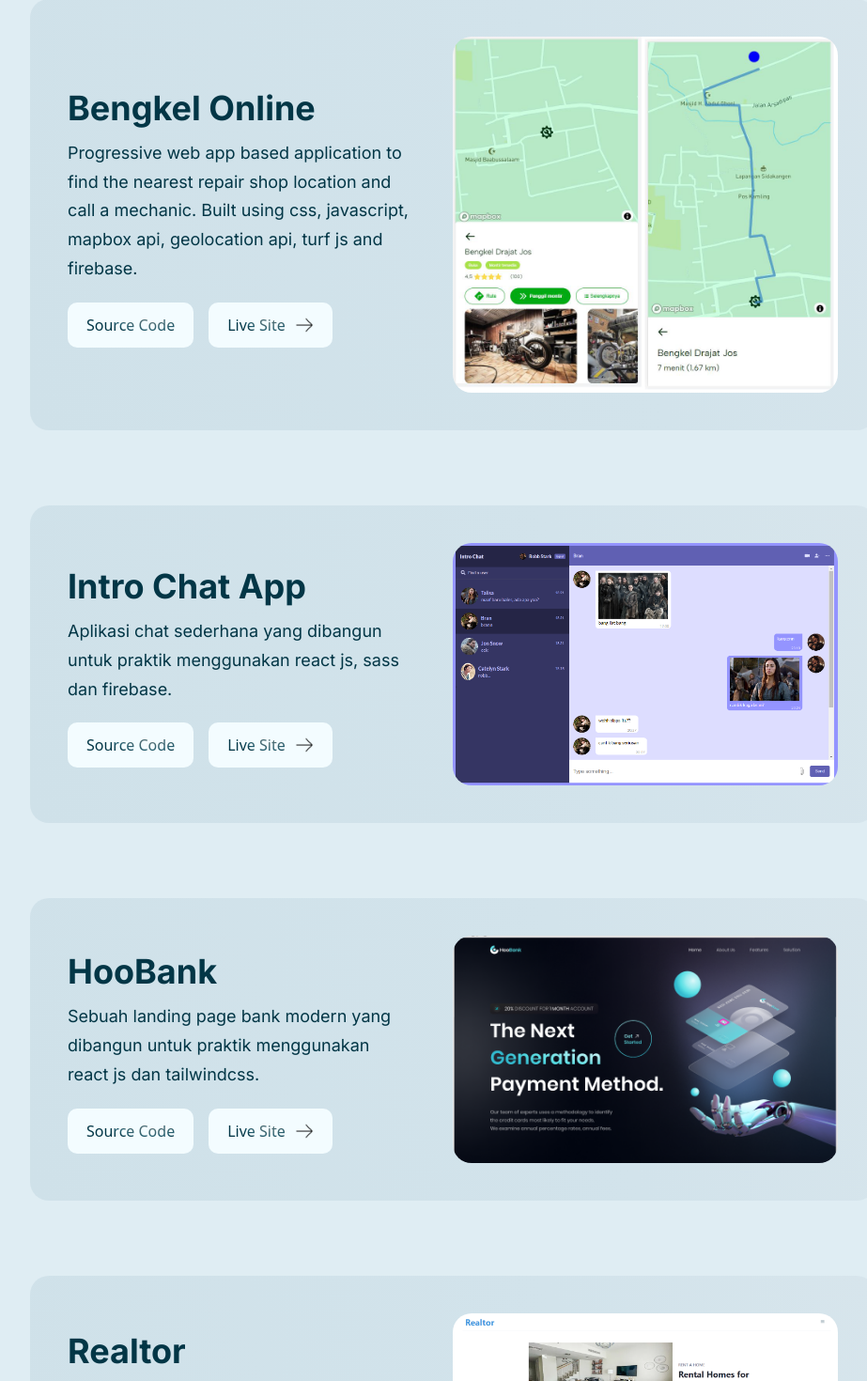
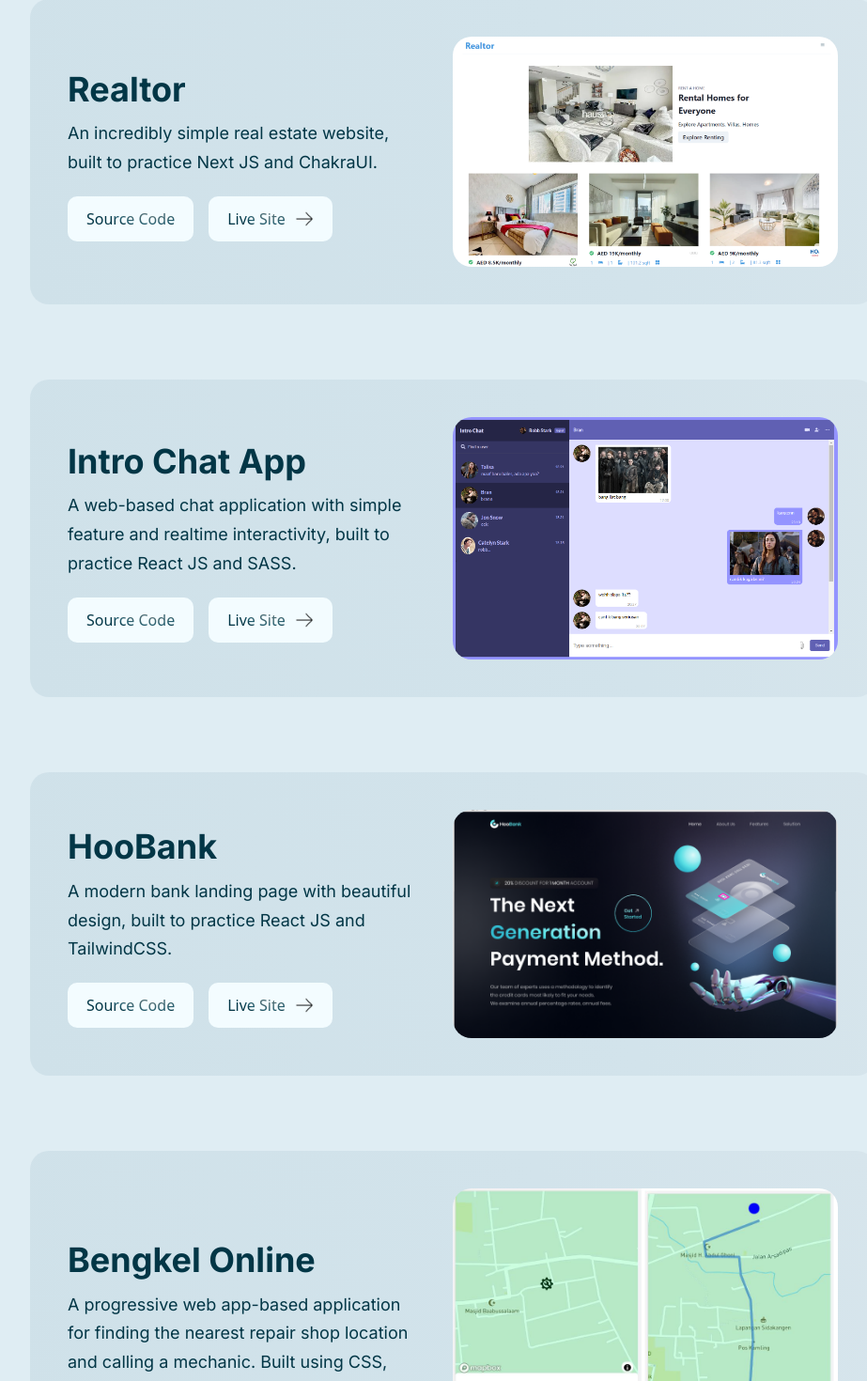
Before and after one commit to aryomuhammad1/aryomuhammad1.github.io, a React (Vite) app: page / in a window 1280 px wide. Shown: the part 680-2150 px from the top of the page at 94% size, without its empty margins (158-1081 px from the left). Built offline with nearby package versions, Linux system fonts and the light colour scheme.

Commit message:
changing project order

```diff
--- a/src/constant/index.js
+++ b/src/constant/index.js
@@ -66,18 +66,18 @@ export const skills = [
 export const projects = [
   {
     id: 0,
-    title: "Bengkel Online",
+    title: "Realtor",
     description:
-      "Progressive web app based application to find the nearest repair shop location and call a mechanic. Built using css, javascript, mapbox api, geolocation api, turf js and firebase.",
-    img: bengkelOnlinePng,
-    github: "https://github.com/aryomuhammad1/BengkelOnlineApp",
-    liveSite: "https://aplikasi-bengkel-online.web.app/",
+      "An incredibly simple real estate website, built to practice Next JS and ChakraUI.",
+    img: realtorPng,
+    github: "https://github.com/aryomuhammad1/RealEstateWebApp",
+    liveSite: "https://realtor-one-delta.vercel.app/",
   },
   {
     id: 1,
     title: "Intro Chat App",
     description:
-      "Aplikasi chat sederhana yang dibangun untuk praktik menggunakan react js, sass dan firebase.",
+      "A web-based chat application with simple feature and realtime interactivity, built to practice React JS and SASS.",
     img: introChatAppPng,
     github: "https://github.com/aryomuhammad1/IntroChatApp",
     liveSite: "https://intro-chat-app-9a8c3.web.app/",
@@ -86,18 +86,18 @@ export const projects = [
     id: 2,
     title: "HooBank",
     description:
-      "Sebuah landing page bank modern yang dibangun untuk praktik menggunakan react js dan tailwindcss.",
+      "A modern bank landing page with beautiful design, built to practice React JS and TailwindCSS.",
     img: hoobankPng,
     github: "https://github.com/aryomuhammad1/ModernBankApp",
     liveSite: "https://modernhoobank1.netlify.app/",
   },
   {
     id: 3,
-    title: "Realtor",
+    title: "Bengkel Online",
     description:
-      "Sebuah landing page bank modern yang dibangun untuk praktik menggunakan react js dan tailwindcss.",
-    img: realtorPng,
-    github: "https://github.com/aryomuhammad1/RealEstateWebApp",
-    liveSite: "https://realtor-one-delta.vercel.app/",
+      "A progressive web app-based application for finding the nearest repair shop location and calling a mechanic. Built using CSS, Javascript, Mapbox, Geolocation, Turf JS and Firebase.",
+    img: bengkelOnlinePng,
+    github: "https://github.com/aryomuhammad1/BengkelOnlineApp",
+    liveSite: "https://aplikasi-bengkel-online.web.app/",
   },
 ];
```
